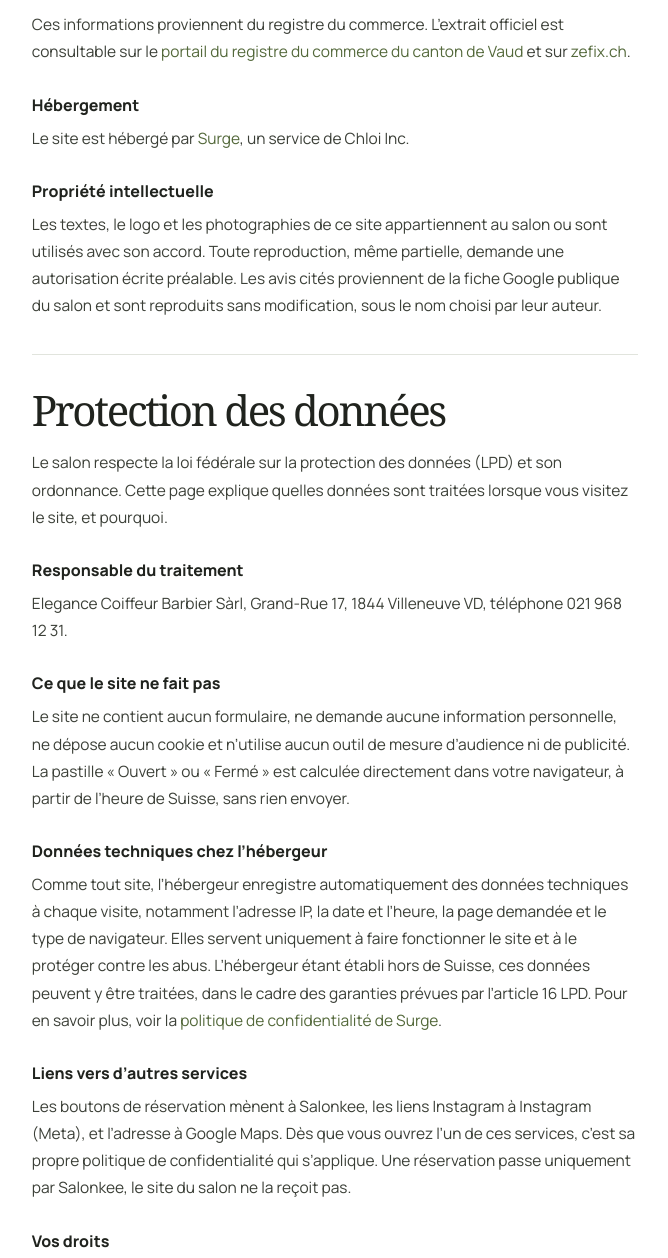
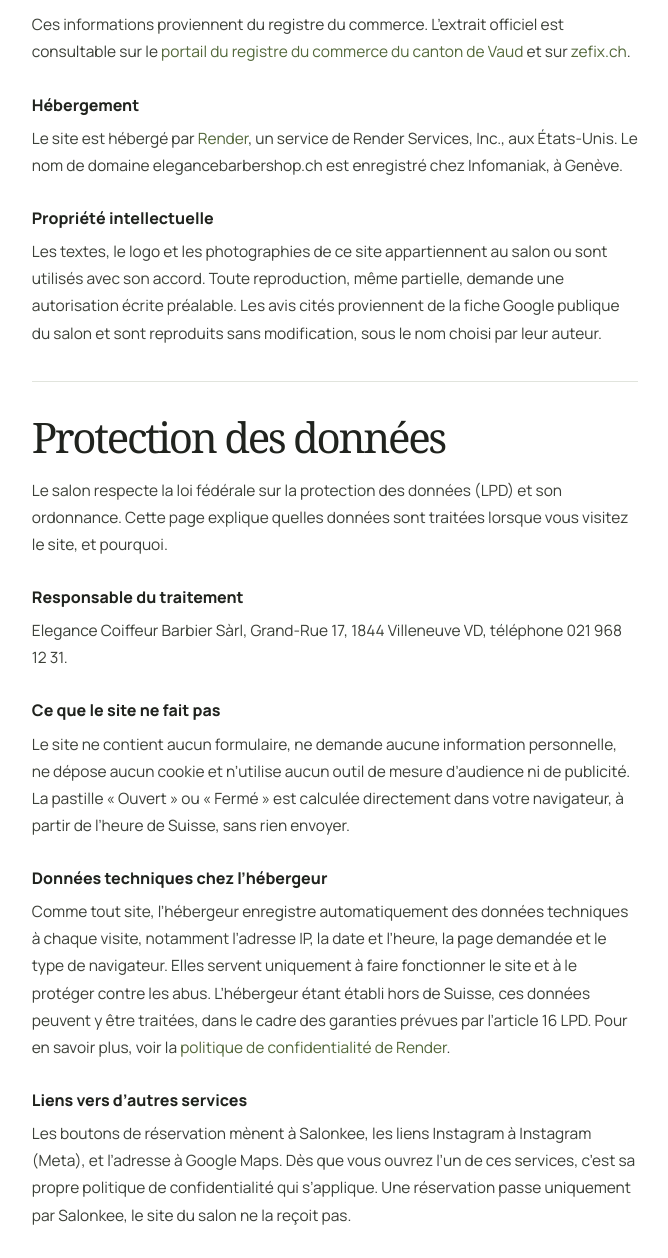
Before and after one commit to vulturVultur/coiffeurV9, a plain HTML site: page mentions-legales.html in a window 1280 px wide. Shown: the part 807-2065 px from the top of the page, without its empty margins (305-973 px from the left). Drawn offline with Linux system fonts and the light colour scheme.

Commit message:
Adresse principale elegancebarbershop.ch et hébergeur Render dans les mentions légales
Co-Authored-By: Claude Opus 5.5 <noreply@anthropic.com>

```diff
--- a/mentions-legales.html
+++ b/mentions-legales.html
@@ -6,7 +6,7 @@
 <title>Mentions légales, protection des données et conditions | Élégance Barber Shop Villeneuve</title>
 <meta name="description" content="Mentions légales, protection des données et conditions d’utilisation du site d’Élégance Barber Shop, Elégance Coiffeur Barbier Sàrl, Grand-Rue 17, 1844 Villeneuve VD."/>
 <meta name="robots" content="noindex, follow"/>
-<link rel="canonical" href="https://elegance-barber-villeneuve.surge.sh/mentions-legales.html"/>
+<link rel="canonical" href="https://elegancebarbershop.ch/mentions-legales.html"/>
 <link rel="icon" href="favicon.ico?v=2" sizes="any"/><link rel="icon" type="image/png" sizes="32x32" href="favicon-32.png?v=2"/>
 <link rel="apple-touch-icon" href="apple-touch-icon.png?v=2"/>
 <link rel="stylesheet" href="assets/index-BOncuQKG.css"/>
@@ -75,7 +75,7 @@
       et sur <a href="https://www.zefix.ch/fr/search/entity/list/firm/1560309" target="_blank" rel="noreferrer">zefix.ch</a>.</p>
 
     <h3>Hébergement</h3>
-    <p>Le site est hébergé par <a href="https://surge.sh" target="_blank" rel="noreferrer">Surge</a>, un service de Chloi Inc.</p>
+    <p>Le site est hébergé par <a href="https://render.com" target="_blank" rel="noreferrer">Render</a>, un service de Render Services, Inc., aux États-Unis. Le nom de domaine elegancebarbershop.ch est enregistré chez Infomaniak, à Genève.</p>
 
     <h3>Propriété intellectuelle</h3>
     <p>Les textes, le logo et les photographies de ce site appartiennent au salon ou sont utilisés avec son accord. Toute reproduction,
@@ -101,7 +101,7 @@
       et l’heure, la page demandée et le type de navigateur. Elles servent uniquement à faire fonctionner le site et à le protéger contre
       les abus. L’hébergeur étant établi hors de Suisse, ces données peuvent y être traitées, dans le cadre des garanties prévues par
       l’article 16 LPD. Pour en savoir plus, voir la
-      <a href="https://surge.sh/privacy" target="_blank" rel="noreferrer">politique de confidentialité de Surge</a>.</p>
+      <a href="https://render.com/privacy" target="_blank" rel="noreferrer">politique de confidentialité de Render</a>.</p>
 
     <h3>Liens vers d’autres services</h3>
     <p>Les boutons de réservation mènent à Salonkee, les liens Instagram à Instagram (Meta), et l’adresse à Google Maps. Dès que vous
```
Also changed, not shown: index.html (+5 -5 lines).
